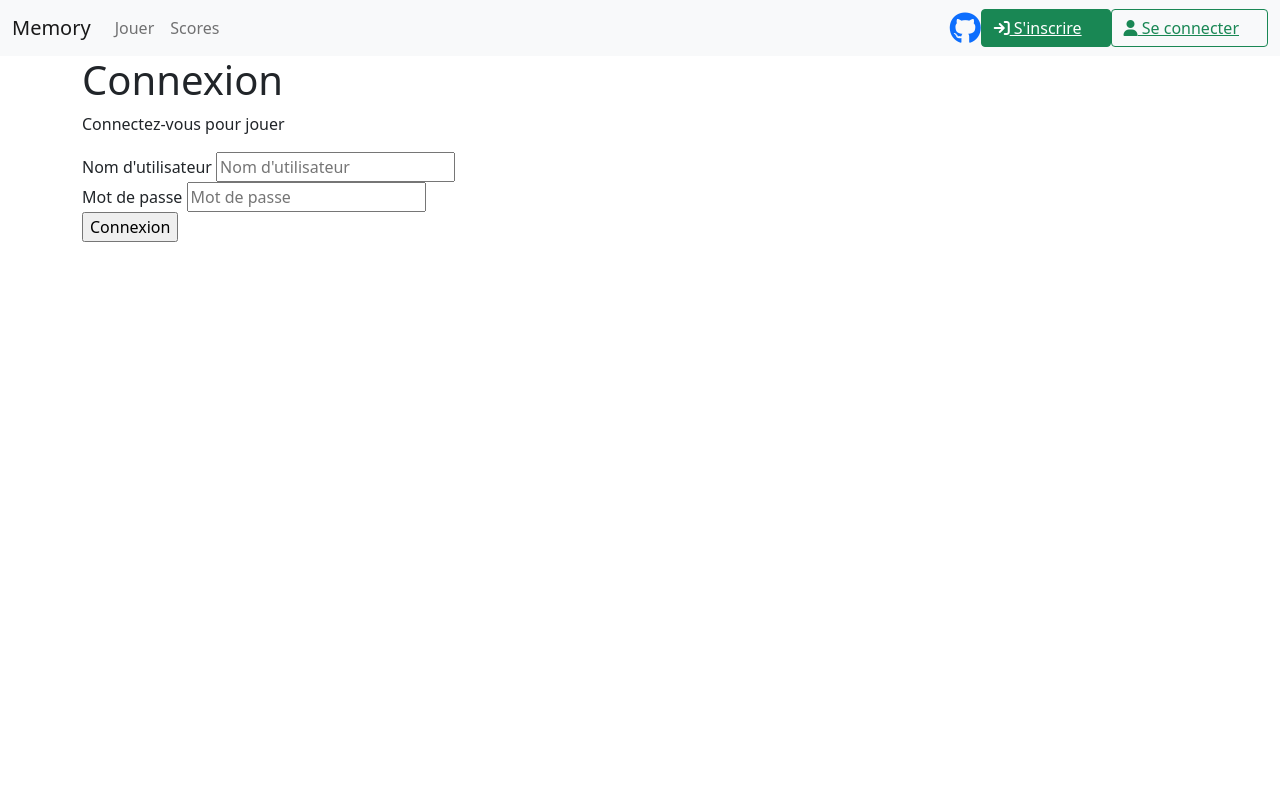
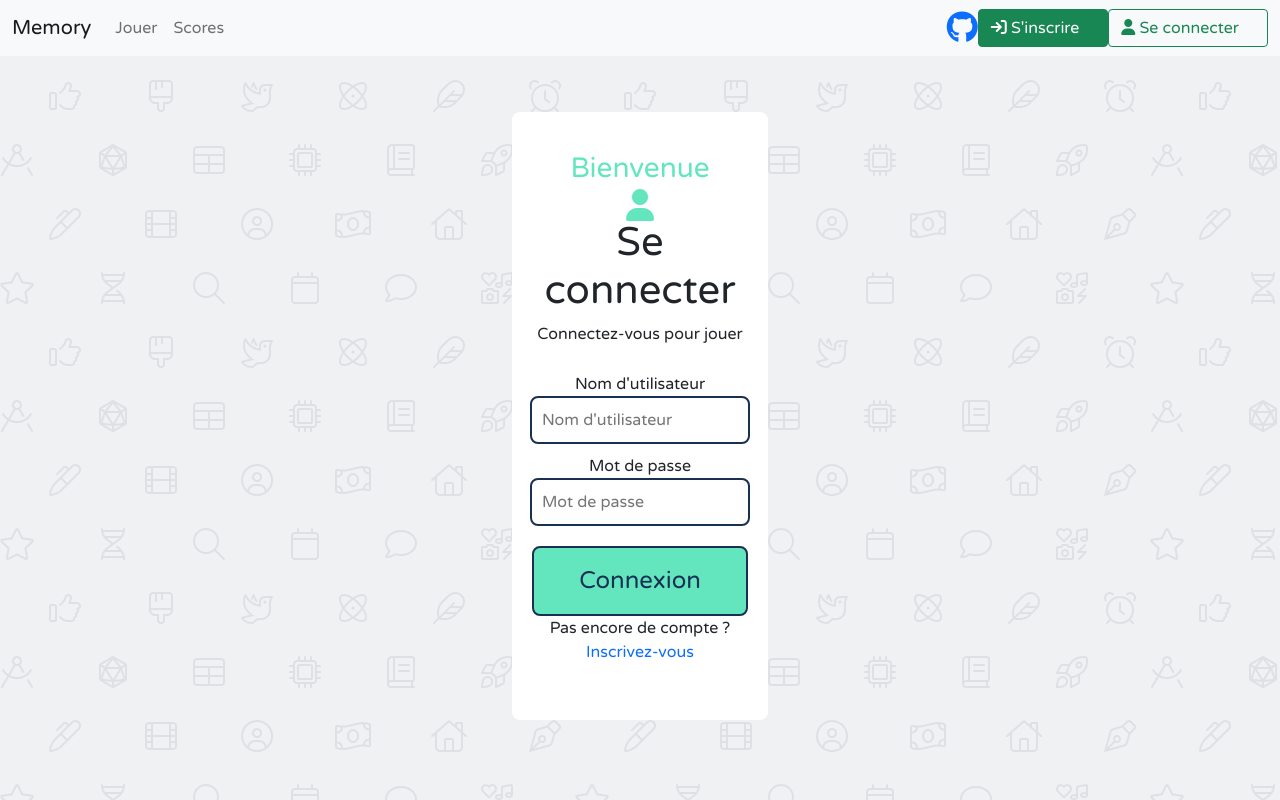
Before and after one commit to jules-jean-louis1/memory, a PHP site: page /login_form.php in a window 1280 px wide. Run offline with PHP 8.4, Linux system fonts and the light colour scheme; some libraries are stand-ins or nearby versions.

Commit message:
ajout fichier style

```diff
--- a/login_form.php
+++ b/login_form.php
@@ -28,6 +28,7 @@ if (isset($_POST['connect'])) {
     <link href="https://cdn.jsdelivr.net/npm/bootstrap@5.0.2/dist/css/bootstrap.min.css"
     rel="stylesheet" integrity="sha384-EVSTQN3/azprG1Anm3QDgpJLIm9Nao0Yz1ztcQTwFspd3yD65VohhpuuCOmLASjC"
     crossorigin="anonymous">
+    <link rel="stylesheet" href="styles.css">
     <script src="https://kit.fontawesome.com/8b26d30613.js" crossorigin="anonymous"></script>
     <title>Connexion - PDO </title>
 </head>
@@ -38,34 +39,47 @@ if (isset($_POST['connect'])) {
 <!-- C O N T E N T -->
     <main>
         <article>
-            <section>
+            <section class="">
                 <div class="container">
+                    <div class="warpper_login">
                         <form action="" method="post">
                             <div class="form-group">
-                            <div class="col-12">
-                                <h1>Connexion</h1>
+                                <div class="form-group row">
+                                    <div class="title_login">
+                                        <h3>Bienvenue</h3>
+                                        <i class="fa-solid fa-user fa-2xl icon_user"></i>
+                                    </div>
+                                    <h1>Se connecter</h1>
                                     <p>Connectez-vous pour jouer</p>
-                            </div>
-                            <div class="form-group">
-                                <label for="username">Nom d'utilisateur</label>
-                                <input type="text" name="username" id="username" placeholder="Nom d'utilisateur">
-                            </div>
-                            <div class="form-group">
-                                <label for="password">Mot de passe</label>
-                                <input type="password" name="password" id="password" placeholder="Mot de passe">
                                 </div>
                                 <div class="form-group">
                                     <?php if (isset($message)) : ?>
                                         <?php foreach ($message as $msg) : ?>
+                                            <div class="alert alert-danger">
                                                 <p><?= $msg ?></p>
+                                            </div>
                                         <?php endforeach; ?>
                                         <?php endif; ?>
                                 </div>
+                                <div class="container_input">
+                                    <div class="form-group row">
+                                        <label for="username">Nom d'utilisateur</label>
+                                        <input type="text" name="username" id="username" placeholder="Nom d'utilisateur">
+                                    </div>
+                                    <div class="form-group row">
+                                        <label for="password">Mot de passe</label>
+                                        <input type="password" name="password" id="password" placeholder="Mot de passe">
+                                    </div>
+                                </div>
                                 <div class="form-group">
-                                <input type="submit" value="Connexion" name="connect">
+                                    <input type="submit" value="Connexion" name="connect" class="btn btn-primary" id="btn_login">
+                                </div>
+                                <div class="form-group">
+                                    <p>Pas encore de compte ? <a href="register.php">Inscrivez-vous</a></p>
                                 </div>
                             </div>
                         </form>
+                    </div>
                 </div>
             </section>
         </article>
--- a/profil.php
+++ b/profil.php
@@ -67,8 +67,10 @@ require_once('./classes/Connexion.php');
 <!-- F O O T E R -->
 <?php include_once('./import/footer.php'); ?>
 <!-- F O O T E R - E N D -->
-    <script src="https://cdn.jsdelivr.net/npm/@popperjs/core@2.11.6/dist/umd/popper.min.js" integrity="sha384-oBqDVmMz9ATKxIep9tiCxS/Z9fNfEXiDAYTujMAeBAsjFuCZSmKbSSUnQlmh/jp3" crossorigin="anonymous"></script>
-    <script src="https://cdn.jsdelivr.net/npm/bootstrap@5.3.0-alpha1/dist/js/bootstrap.min.js" integrity="sha384-mQ93GR66B00ZXjt0YO5KlohRA5SY2XofN4zfuZxLkoj1gXtW8ANNCe9d5Y3eG5eD" crossorigin="anonymous"></script>
+    <script src="https://cdn.jsdelivr.net/npm/@popperjs/core@2.11.6/dist/umd/popper.min.js"
+    integrity="sha384-oBqDVmMz9ATKxIep9tiCxS/Z9fNfEXiDAYTujMAeBAsjFuCZSmKbSSUnQlmh/jp3" crossorigin="anonymous"></script>
+    <script src="https://cdn.jsdelivr.net/npm/bootstrap@5.3.0-alpha1/dist/js/bootstrap.min.js"
+    integrity="sha384-mQ93GR66B00ZXjt0YO5KlohRA5SY2XofN4zfuZxLkoj1gXtW8ANNCe9d5Y3eG5eD" crossorigin="anonymous"></script>
     <script src="https://kit.fontawesome.com/8b26d30613.js" crossorigin="anonymous"></script>
 </body>
 </html>
--- /dev/null
+++ b/styles.css
@@ -0,0 +1,73 @@
+@import url('https://fonts.googleapis.com/css2?family=Varela+Round&display=swap');
+
+* {
+    margin: 0;
+    padding: 0;
+    box-sizing: border-box;
+    font-family: 'Varela Round', sans-serif;
+    list-style: none;
+}
+a {
+    text-decoration: none;
+}
+/*#####################################################################
+#######################################################################
+""" H E A D E R  - P A G E """ ##########################################
+#######################################################################
+#####################################################################*/
+
+/*#####################################################################
+#######################################################################
+""" L O G I N  - P A G E """ ##########################################
+#######################################################################
+#####################################################################*/
+body {
+    background-image: url(./images/background/index.png);
+    background-color: #F0F1F3;
+}
+main {
+    height: 90vh;
+    display: flex;
+    justify-content: center;
+    flex-direction: column;
+}
+.container {
+    display: flex;
+    flex-direction: column;
+    align-items: center;
+    text-align: center;
+}
+.warpper_login {
+    width: 20vw;
+    background-color: #fff;
+    border-radius: 8px;
+    padding: 40px 20px;
+}
+.container_input {
+    display: flex;
+    flex-direction: column;
+    align-items: center;
+    padding: 10px;
+}
+.icon_user {
+    color: #63E6BE;
+}
+.title_login {
+    color: #63E6BE;
+}
+#username, #password {
+    width: 100%;
+    padding: 10px;
+    border-radius: 8px;
+    border: 2px solid #183153;
+    margin-bottom: 10px;
+}
+#btn_login {
+    font-size: 1.5rem;
+    background-color: #63E6BE;
+    color: #183153;
+    border: 2px solid #183153;
+    border-radius: 8px;
+    width: 100%;
+    padding: 15px;
+}
```
Also changed, not shown: images/background/index.png (added). Lines whose indentation alone changed are shown as unchanged.
